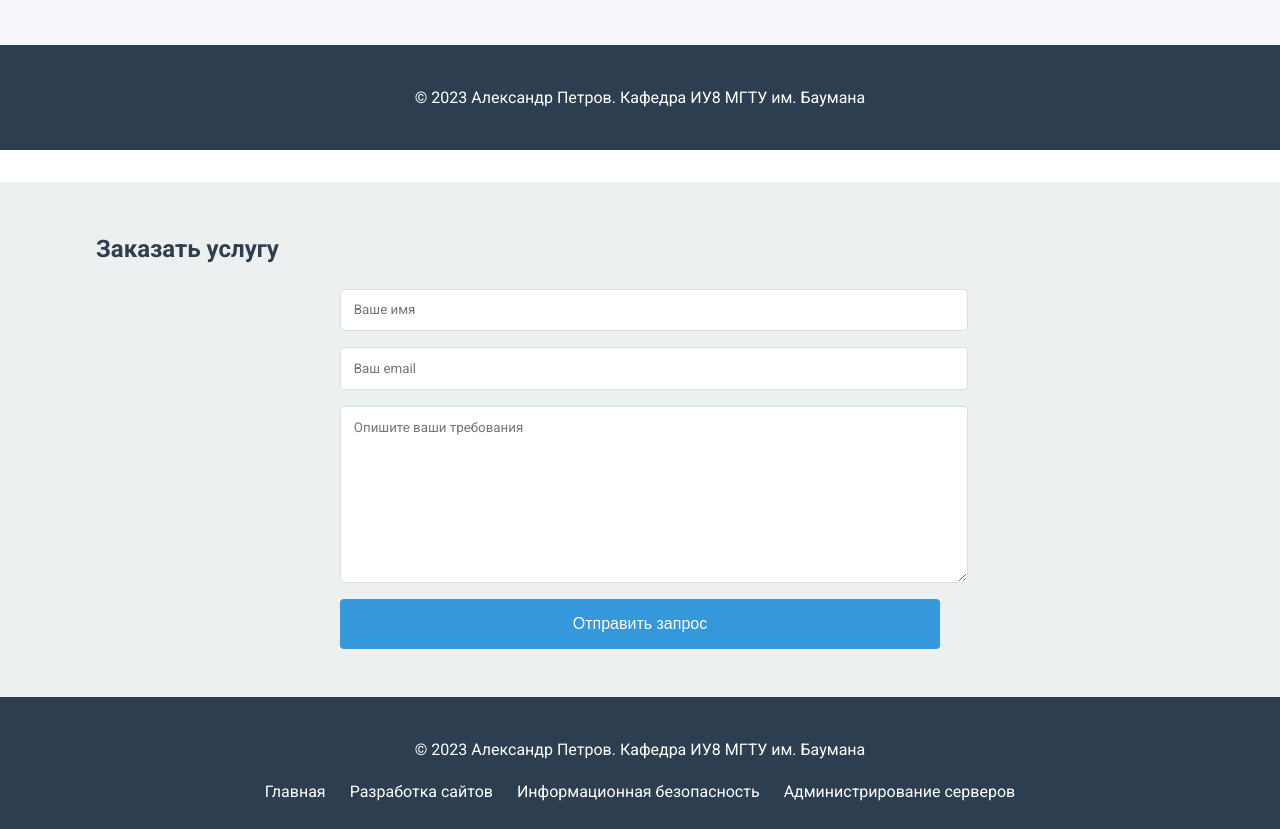
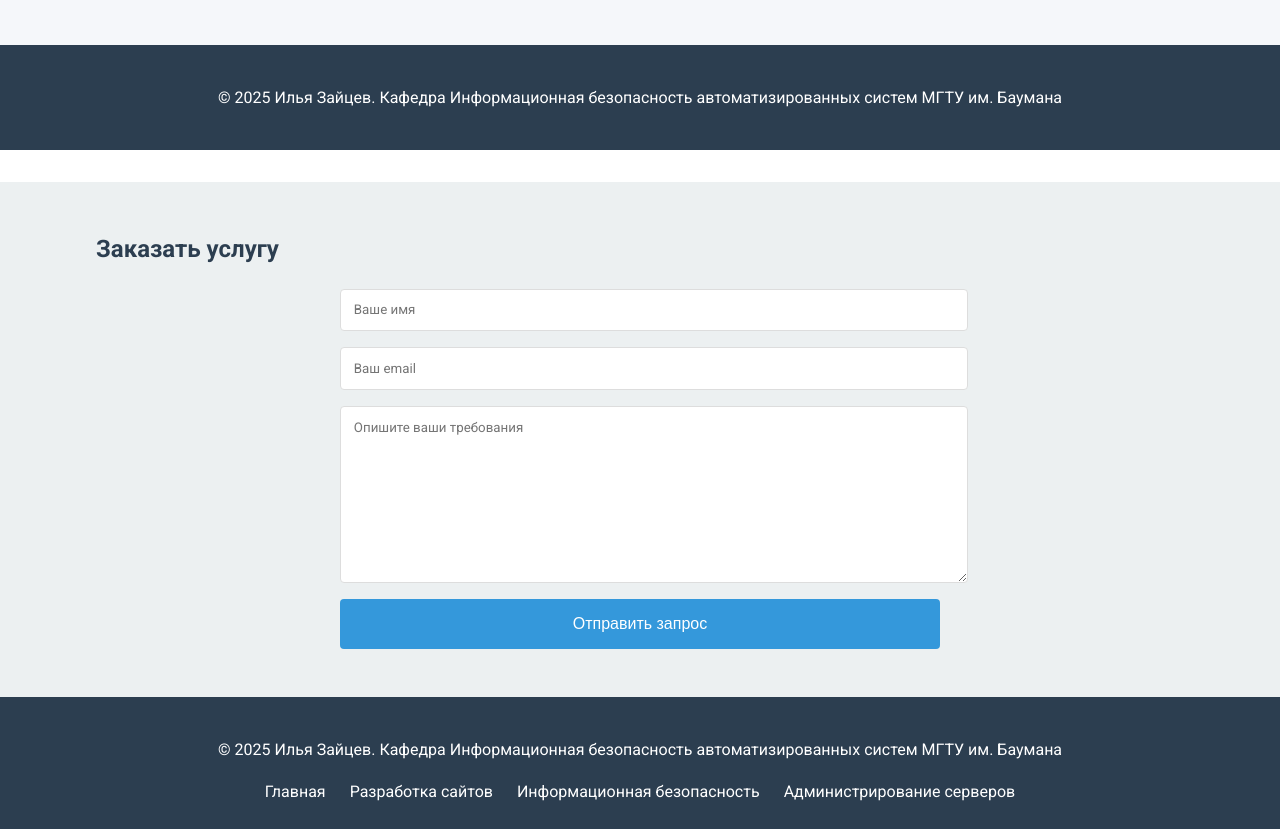
Before and after one commit to L1nMay/website, a plain HTML site: page src/services/cyber-sec.html in a window 1280 px wide. Shown: the part 1674-2503 px from the top of the page. Drawn offline with Linux system fonts and the light colour scheme.

Commit message:
Update services

```diff
--- a/src/services/cyber-sec.html
+++ b/src/services/cyber-sec.html
@@ -3,7 +3,7 @@
 <head>
     <meta charset="UTF-8">
     <meta name="viewport" content="width=device-width, initial-scale=1.0">
-    <title>Информационная безопасность | Александр Петров</title>
+    <title>Информационная безопасность | Илья Зайцев</title>
     <link rel="stylesheet" href="../css/style.css">
     <link href="https://fonts.googleapis.com/css2?family=Roboto:wght@300;400;500;700&display=swap" rel="stylesheet">
 </head>
@@ -75,7 +75,7 @@
 
     <footer>
         <div class="container">
-            <p>&copy; 2023 Александр Петров. Кафедра ИУ8 МГТУ им. Баумана</p>
+            <p>&copy; 2025 Илья Зайцев. Кафедра Информационная безопасность автоматизированных систем МГТУ им. Баумана</p>
         </div>
     </footer>
 
@@ -94,7 +94,7 @@
 
     <footer>
         <div class="container">
-            <p>&copy; 2023 Александр Петров. Кафедра ИУ8 МГТУ им. Баумана</p>
+            <p>&copy; 2025 Илья Зайцев. Кафедра Информационная безопасность автоматизированных систем МГТУ им. Баумана</p>
             <div class="footer-links">
                 <a href="../index.html">Главная</a>
                 <a href="web-dev.html">Разработка сайтов</a>
```
Also changed, not shown: src/services/sys-admin.html (+2 -2 lines), src/services/web-dev.html (+2 -2 lines).
